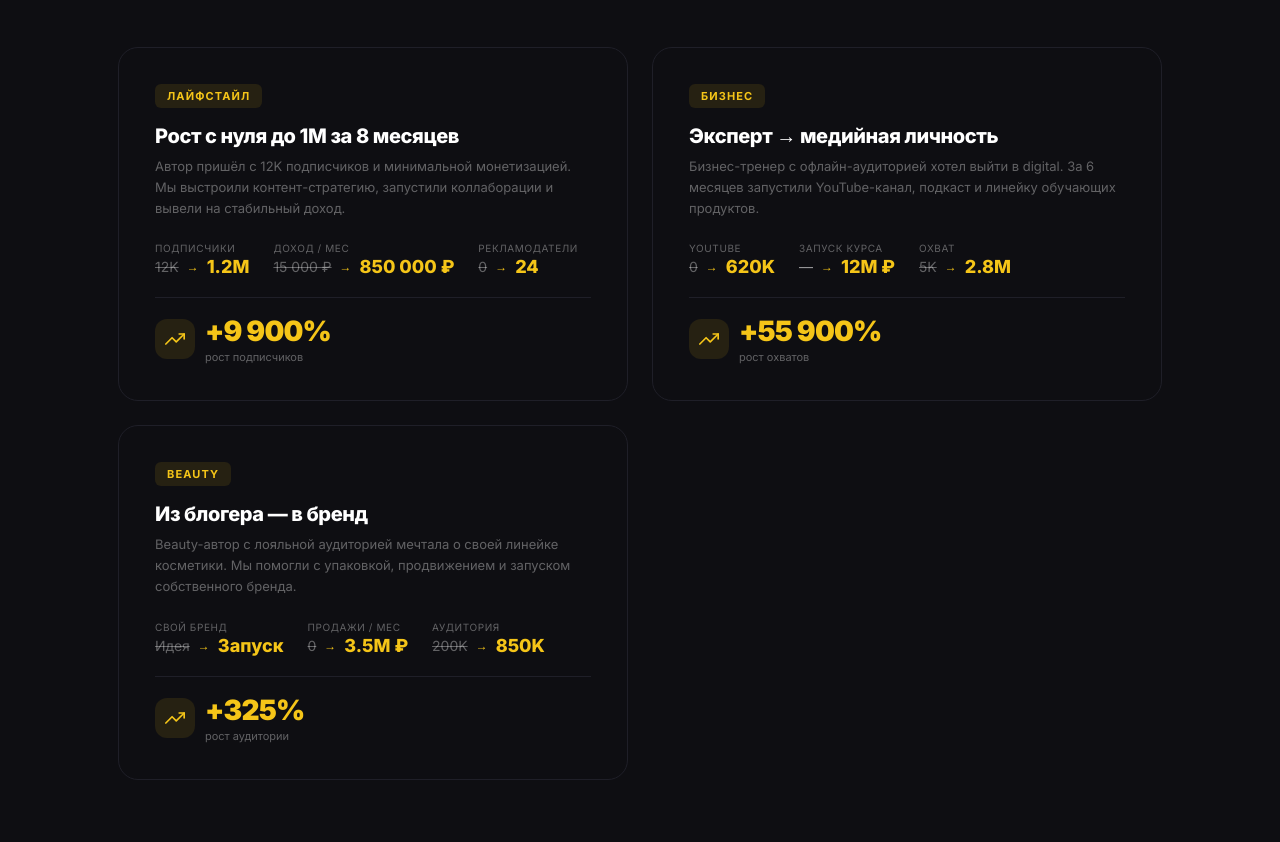
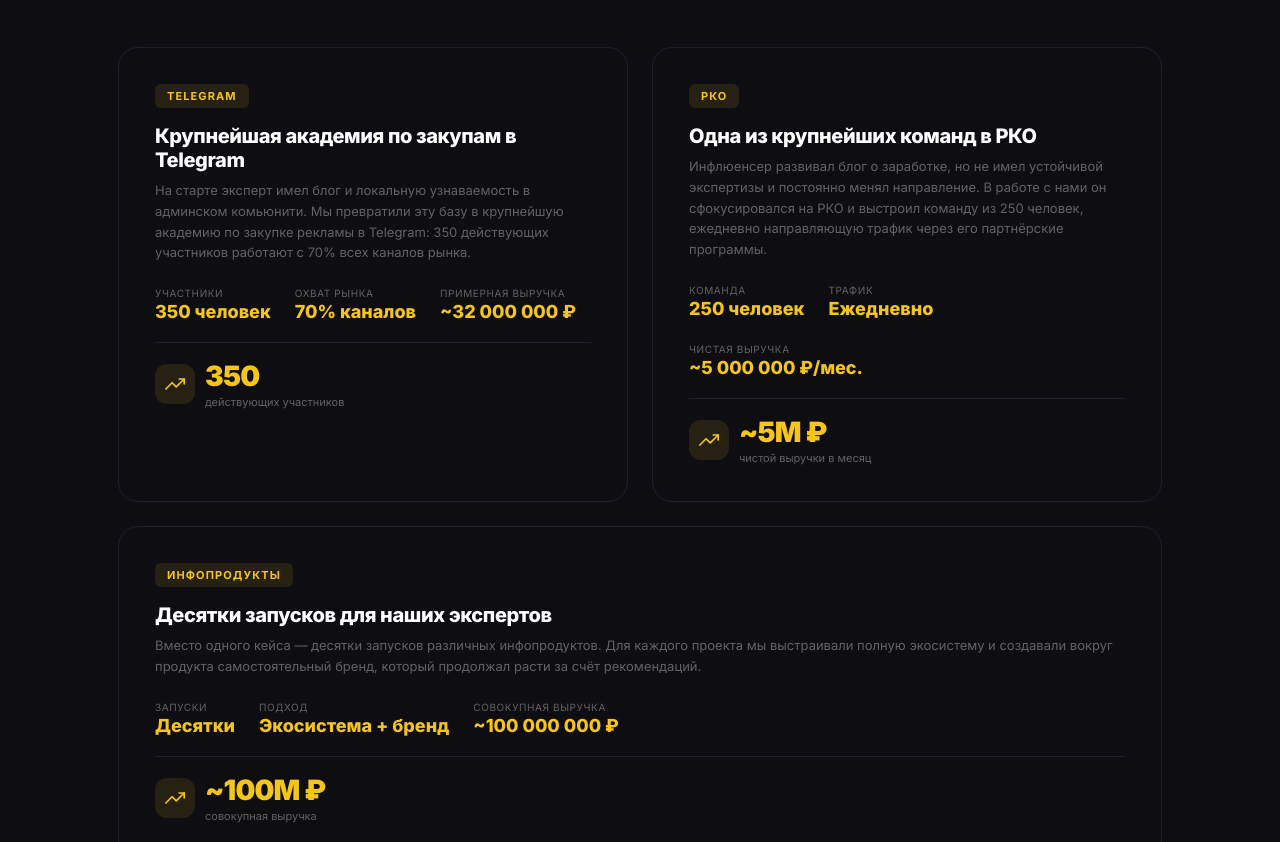
Before and after one commit to papulovartem8-oss/rko-landing, a plain HTML site: page index.html in a window 1280 px wide. Shown: the part 4560-5402 px from the top of the page. Drawn offline with Linux system fonts and the light colour scheme.

Commit message:
Rewrite production case studies

```diff
--- a/index.html
+++ b/index.html
@@ -218,6 +218,7 @@
 
         /* CASES */
         .cases-grid{display:grid;grid-template-columns:repeat(2,1fr);gap:24px}
+        .case-card:last-child:nth-child(odd){grid-column:1/-1}
         .case-card{border-radius:20px;border:1px solid var(--border);background:var(--bg2);padding:36px;transition:all .45s;position:relative;overflow:hidden}
         .case-card::before{content:'';position:absolute;top:0;right:0;width:200px;height:200px;background:radial-gradient(circle,var(--yglow),transparent 70%);pointer-events:none;opacity:0;transition:opacity .4s}
         .case-card:hover{border-color:rgba(245,197,24,.2);transform:translateY(-4px)}
@@ -239,12 +240,6 @@
         .case-growth-value{font-size:28px;font-weight:900;color:var(--yellow);letter-spacing:-.03em;opacity:0;transform:translateY(10px);transition:opacity .6s,transform .6s}
         .case-growth-value.vis{opacity:1;transform:translateY(0)}
         .case-growth-label{font-size:11px;color:var(--w40);margin-top:2px}
-
-        .case-expand{display:grid;grid-template-rows:0fr;transition:grid-template-rows .4s cubic-bezier(.4,0,.2,1)}
-        .case-expand.open{grid-template-rows:1fr}
-        .case-expand-inner{overflow:hidden}
-        .case-expand-content{padding-top:16px;font-size:13px;color:var(--w60);line-height:1.7;opacity:0;transform:translateY(-6px);transition:opacity .3s .15s,transform .3s .15s}
-        .case-expand.open .case-expand-content{opacity:1;transform:translateY(0)}
 
         /* TESTIMONIALS */
         .testi-carousel-wrap{overflow:hidden;position:relative;padding:10px 0}
@@ -303,6 +298,7 @@
             .calc-card{grid-template-columns:1fr;gap:32px;padding:28px}
             .stats{grid-template-columns:repeat(2,1fr);gap:16px;margin-top:48px}
             .cases-grid{grid-template-columns:1fr}
+            .case-card:last-child:nth-child(odd){grid-column:auto}
         }
         @media(max-width:640px){
             header{padding:0 16px}
@@ -603,117 +599,90 @@
         </div>
         <div class="cases-grid">
             <div class="case-card" data-anim="up" data-delay="0">
-                <div class="case-tag">Лайфстайл</div>
-                <h3 class="case-title">Рост с нуля до 1M за 8 месяцев</h3>
-                <p class="case-desc">Автор пришёл с 12K подписчиков и минимальной монетизацией. Мы выстроили контент-стратегию, запустили коллаборации и вывели на стабильный доход.</p>
+                <div class="case-tag">Telegram</div>
+                <h3 class="case-title">Крупнейшая академия по закупам в Telegram</h3>
+                <p class="case-desc">На старте эксперт имел блог и локальную узнаваемость в админском комьюнити. Мы превратили эту базу в крупнейшую академию по закупке рекламы в Telegram: 350 действующих участников работают с 70% всех каналов рынка.</p>
                 <div class="case-metrics">
                     <div class="case-metric">
-                        <span class="case-metric-label">Подписчики</span>
+                        <span class="case-metric-label">Участники</span>
                         <div class="case-metric-row">
-                            <span class="case-metric-old">12K</span>
-                            <span class="case-metric-arrow">&rarr;</span>
-                            <span class="case-metric-new">1.2M</span>
+                            <span class="case-metric-new">350 человек</span>
                         </div>
                     </div>
                     <div class="case-metric">
-                        <span class="case-metric-label">Доход / мес</span>
+                        <span class="case-metric-label">Охват рынка</span>
                         <div class="case-metric-row">
-                            <span class="case-metric-old">15 000 &#8381;</span>
-                            <span class="case-metric-arrow">&rarr;</span>
-                            <span class="case-metric-new">850 000 &#8381;</span>
+                            <span class="case-metric-new">70% каналов</span>
                         </div>
                     </div>
                     <div class="case-metric">
-                        <span class="case-metric-label">Рекламодатели</span>
+                        <span class="case-metric-label">Примерная выручка</span>
                         <div class="case-metric-row">
-                            <span class="case-metric-old">0</span>
-                            <span class="case-metric-arrow">&rarr;</span>
-                            <span class="case-metric-new">24</span>
+                            <span class="case-metric-new">~32 000 000 &#8381;</span>
                         </div>
                     </div>
                 </div>
                 <div class="case-growth">
                     <div class="case-growth-icon"><svg viewBox="0 0 24 24" fill="none" stroke="var(--yellow)" stroke-width="2" stroke-linecap="round" stroke-linejoin="round"><path d="M23 6l-9.5 9.5-5-5L1 18"/><path d="M17 6h6v6"/></svg></div>
-                    <div><div class="case-growth-value" data-growth="+9 900%">+9 900%</div><div class="case-growth-label">рост подписчиков</div></div>
-                </div>
-                <div class="case-expand">
-                    <div class="case-expand-inner"><div class="case-expand-content">Работа началась с аудита контента и анализа конкурентов. Мы пересобрали контент-план, внедрили систему рекламных интеграций и вывели автора на ежемесячные коллаборации с крупными брендами. За 8 месяцев аудитория выросла в 100 раз, а доход стабилизировался на уровне 850K+/мес.</div></div>
+                    <div><div class="case-growth-value" data-growth="350">350</div><div class="case-growth-label">действующих участников</div></div>
                 </div>
             </div>
             <div class="case-card" data-anim="up" data-delay="150">
-                <div class="case-tag">Бизнес</div>
-                <h3 class="case-title">Эксперт &rarr; медийная личность</h3>
-                <p class="case-desc">Бизнес-тренер с офлайн-аудиторией хотел выйти в digital. За 6 месяцев запустили YouTube-канал, подкаст и линейку обучающих продуктов.</p>
+                <div class="case-tag">РКО</div>
+                <h3 class="case-title">Одна из крупнейших команд в РКО</h3>
+                <p class="case-desc">Инфлюенсер развивал блог о заработке, но не имел устойчивой экспертизы и постоянно менял направление. В работе с нами он сфокусировался на РКО и выстроил команду из 250 человек, ежедневно направляющую трафик через его партнёрские программы.</p>
                 <div class="case-metrics">
                     <div class="case-metric">
-                        <span class="case-metric-label">YouTube</span>
+                        <span class="case-metric-label">Команда</span>
                         <div class="case-metric-row">
-                            <span class="case-metric-old">0</span>
-                            <span class="case-metric-arrow">&rarr;</span>
-                            <span class="case-metric-new">620K</span>
+                            <span class="case-metric-new">250 человек</span>
                         </div>
                     </div>
                     <div class="case-metric">
-                        <span class="case-metric-label">Запуск курса</span>
+                        <span class="case-metric-label">Трафик</span>
                         <div class="case-metric-row">
-                            <span class="case-metric-old">&mdash;</span>
-                            <span class="case-metric-arrow">&rarr;</span>
-                            <span class="case-metric-new">12M &#8381;</span>
+                            <span class="case-metric-new">Ежедневно</span>
                         </div>
                     </div>
                     <div class="case-metric">
-                        <span class="case-metric-label">Охват</span>
+                        <span class="case-metric-label">Чистая выручка</span>
                         <div class="case-metric-row">
-                            <span class="case-metric-old">5K</span>
-                            <span class="case-metric-arrow">&rarr;</span>
-                            <span class="case-metric-new">2.8M</span>
+                            <span class="case-metric-new">~5 000 000 &#8381;/мес.</span>
                         </div>
                     </div>
                 </div>
                 <div class="case-growth">
                     <div class="case-growth-icon"><svg viewBox="0 0 24 24" fill="none" stroke="var(--yellow)" stroke-width="2" stroke-linecap="round" stroke-linejoin="round"><path d="M23 6l-9.5 9.5-5-5L1 18"/><path d="M17 6h6v6"/></svg></div>
-                    <div><div class="case-growth-value" data-growth="+55 900%">+55 900%</div><div class="case-growth-label">рост охватов</div></div>
-                </div>
-                <div class="case-expand">
-                    <div class="case-expand-inner"><div class="case-expand-content">Мы провели глубокий анализ ниши, разработали формат для YouTube, запустили подкаст и создали линейку обучающих продуктов. Первый запуск курса принёс 12M рублей. Охваты выросли с 5K до 2.8M, а эксперт стал узнаваемой медийной личностью в своей нише.</div></div>
+                    <div><div class="case-growth-value" data-growth="~5M ₽">~5M &#8381;</div><div class="case-growth-label">чистой выручки в месяц</div></div>
                 </div>
             </div>
             <div class="case-card" data-anim="up" data-delay="300">
-                <div class="case-tag">Beauty</div>
-                <h3 class="case-title">Из блогера — в бренд</h3>
-                <p class="case-desc">Beauty-автор с лояльной аудиторией мечтала о своей линейке косметики. Мы помогли с упаковкой, продвижением и запуском собственного бренда.</p>
+                <div class="case-tag">Инфопродукты</div>
+                <h3 class="case-title">Десятки запусков для наших экспертов</h3>
+                <p class="case-desc">Вместо одного кейса — десятки запусков различных инфопродуктов. Для каждого проекта мы выстраивали полную экосистему и создавали вокруг продукта самостоятельный бренд, который продолжал расти за счёт рекомендаций.</p>
                 <div class="case-metrics">
                     <div class="case-metric">
-                        <span class="case-metric-label">Свой бренд</span>
+                        <span class="case-metric-label">Запуски</span>
                         <div class="case-metric-row">
-                            <span class="case-metric-old">Идея</span>
-                            <span class="case-metric-arrow">&rarr;</span>
-                            <span class="case-metric-new">Запуск</span>
+                            <span class="case-metric-new">Десятки</span>
                         </div>
                     </div>
                     <div class="case-metric">
-                        <span class="case-metric-label">Продажи / мес</span>
+                        <span class="case-metric-label">Подход</span>
                         <div class="case-metric-row">
-                            <span class="case-metric-old">0</span>
-                            <span class="case-metric-arrow">&rarr;</span>
-                            <span class="case-metric-new">3.5M &#8381;</span>
+                            <span class="case-metric-new">Экосистема + бренд</span>
                         </div>
                     </div>
                     <div class="case-metric">
-                        <span class="case-metric-label">Аудитория</span>
+                        <span class="case-metric-label">Совокупная выручка</span>
                         <div class="case-metric-row">
-                            <span class="case-metric-old">200K</span>
-                            <span class="case-metric-arrow">&rarr;</span>
-                            <span class="case-metric-new">850K</span>
+                            <span class="case-metric-new">~100 000 000 &#8381;</span>
                         </div>
                     </div>
                 </div>
                 <div class="case-growth">
                     <div class="case-growth-icon"><svg viewBox="0 0 24 24" fill="none" stroke="var(--yellow)" stroke-width="2" stroke-linecap="round" stroke-linejoin="round"><path d="M23 6l-9.5 9.5-5-5L1 18"/><path d="M17 6h6v6"/></svg></div>
-                    <div><div class="case-growth-value" data-growth="+325%">+325%</div><div class="case-growth-label">рост аудитории</div></div>
-                </div>
-                <div class="case-expand">
-                    <div class="case-expand-inner"><div class="case-expand-content">Помогли создать собственный бренд косметики: от разработки концепции и упаковки до маркетинговой стратегии запуска. Аудитория выросла с 200K до 850K, а ежемесячные продажи бренда достигли 3.5M рублей. Контент-стратегия встроена в воронку продаж.</div></div>
+                    <div><div class="case-growth-value" data-growth="~100M ₽">~100M &#8381;</div><div class="case-growth-label">совокупная выручка</div></div>
                 </div>
             </div>
         </div>
@@ -1268,18 +1237,6 @@ function closeAuthorModal(){
     document.body.style.overflow='';
 }
 
-// case toggle
-function toggleCase(el){
-    var card=el.closest('.case-card');
-    var expand=card.querySelector('.case-expand');
-    if(expand.classList.contains('open')){
-        expand.classList.remove('open');
-        el.innerHTML='Подробнее &rarr;';
-    }else{
-        expand.classList.add('open');
-        el.innerHTML='Свернуть &larr;';
-    }
-}
 </script>
 
 </body>
```
